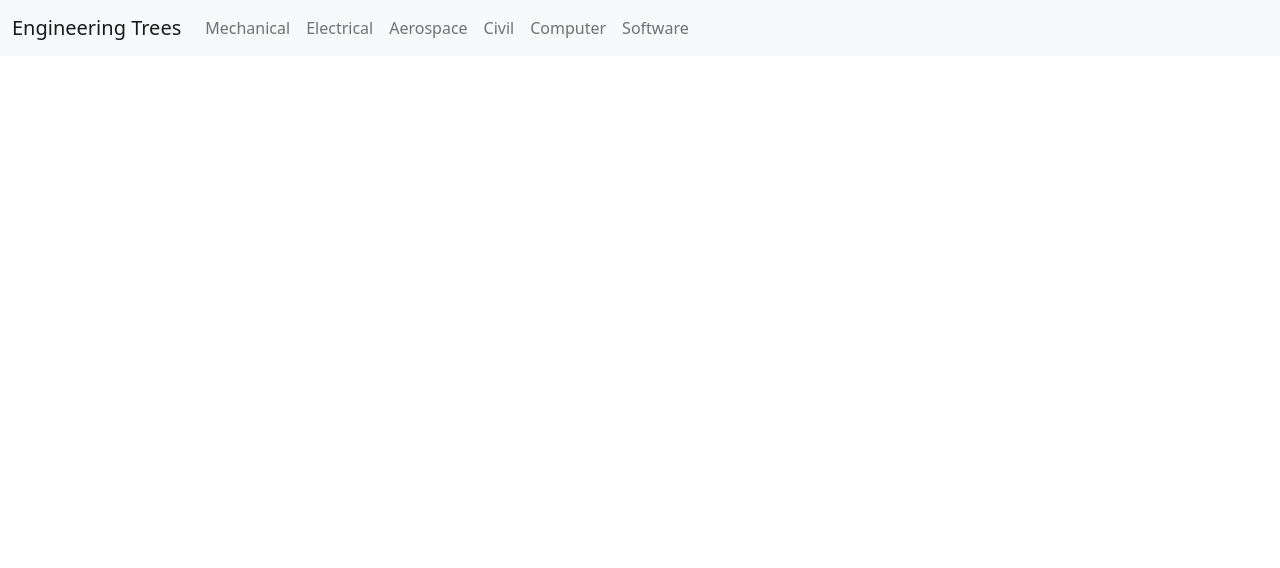
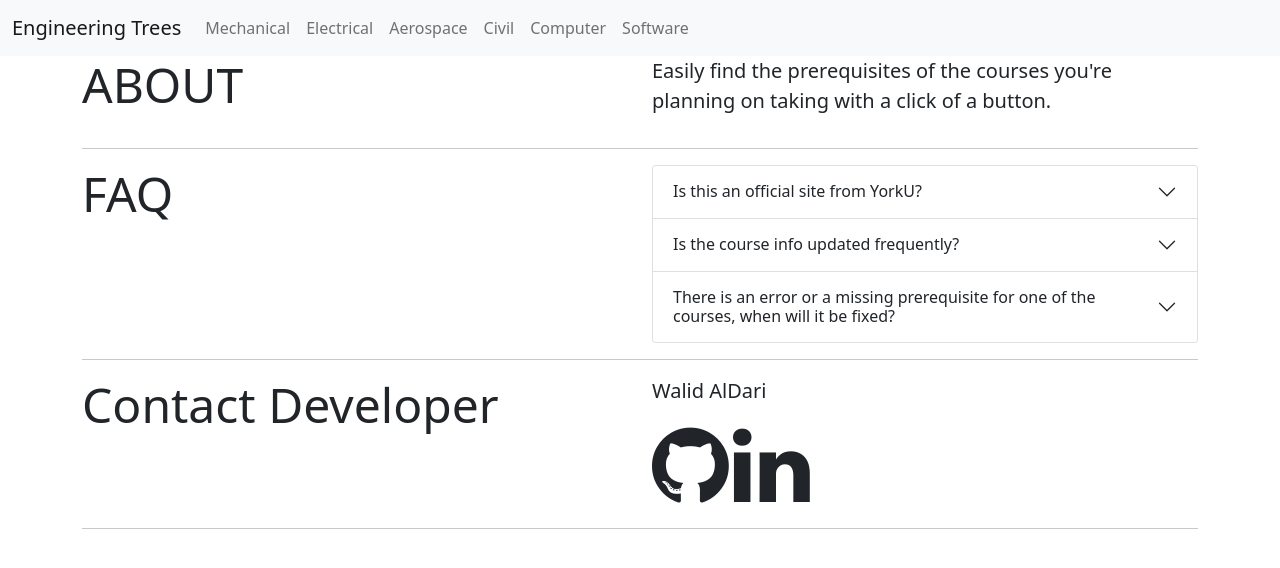
Before and after one commit to walido2001/course-prerequisite-navigator, a Flask app: page / in a window 1280 px wide. Shown: the top 568 px of the page. Run offline with Flask 2, Linux system fonts and the light colour scheme.

Commit message:
Homepage Added

```diff
--- a/main.py
+++ b/main.py
@@ -8,7 +8,7 @@ app = Flask(__name__)
 
 @app.route('/')
 def hello_world():
-    return render_template("base.html")
+    return render_template("home.html")
 
 # CIVIL
 
--- a/templates/base.html
+++ b/templates/base.html
@@ -5,6 +5,7 @@
     <link rel="stylesheet" type="text/css" href="base.css">
     <link href="https://cdn.jsdelivr.net/npm/bootstrap@5.0.1/dist/css/bootstrap.min.css" rel="stylesheet"
         integrity="sha384-+0n0xVW2eSR5OomGNYDnhzAbDsOXxcvSN1TPprVMTNDbiYZCxYbOOl7+AMvyTG2x" crossorigin="anonymous">
+    <link rel="stylesheet" href="https://cdnjs.cloudflare.com/ajax/libs/font-awesome/4.7.0/css/font-awesome.min.css">
     <script src="https://cdn.jsdelivr.net/npm/bootstrap@5.0.1/dist/js/bootstrap.bundle.min.js"
         integrity="sha384-gtEjrD/SeCtmISkJkNUaaKMoLD0//ElJ19smozuHV6z3Iehds+3Ulb9Bn9Plx0x4"
         crossorigin="anonymous"></script>
--- /dev/null
+++ b/templates/home.html
@@ -0,0 +1,91 @@
+{% extends "base.html" %}
+{% block title %} Home {% endblock %}
+{% block courseCols %}
+
+<div class="container-fluid">
+
+    <div class="row">
+
+      <div class="col">
+        <h1 class="display-5">ABOUT</h1>
+      </div>
+
+      <div class="col">
+        <p class="lead">Easily find the prerequisites of the courses you're planning on taking with a click of a button.</p>
+      </div>
+
+    </div>
+
+    <hr />
+
+    <div class="row">
+
+      <div class="col">
+        <h1 class="display-5">FAQ</h1>
+      </div>
+
+      <div class="col">
+
+        <div class="accordion" id="accordionExample">
+            <div class="accordion-item">
+              <h2 class="accordion-header" id="headingOne">
+                <button class="accordion-button collapsed" type="button" data-bs-toggle="collapse" data-bs-target="#collapseOne" aria-expanded="false" aria-controls="collapseOne">
+                  Is this an official site from YorkU?
+                </button>
+              </h2>
+              <div id="collapseOne" class="accordion-collapse collapse" aria-labelledby="headingOne" data-bs-parent="#accordionExample">
+                <div class="accordion-body">
+                  <strong>No</strong>, this website was created Walid AlDari, an undergraduate SE student, and was not instructed nor sponsored by York University to create this website. This was simply a side project created to make engineers' lives less miserable.
+                </div>
+              </div>
+            </div>
+            <div class="accordion-item">
+              <h2 class="accordion-header" id="headingTwo">
+                <button class="accordion-button collapsed" type="button" data-bs-toggle="collapse" data-bs-target="#collapseTwo" aria-expanded="false" aria-controls="collapseTwo">
+                  Is the course info updated frequently?
+                </button>
+              </h2>
+              <div id="collapseTwo" class="accordion-collapse collapse" aria-labelledby="headingTwo" data-bs-parent="#accordionExample">
+                <div class="accordion-body">
+                  <strong>Prerequisite info on this site will be updated at start of every summer</strong>, therefore any updates to course info that occur over the course of the fall/winter/remaining summer will not be applied to this website.
+                </div>
+              </div>
+            </div>
+            <div class="accordion-item">
+              <h2 class="accordion-header" id="headingThree">
+                <button class="accordion-button collapsed" type="button" data-bs-toggle="collapse" data-bs-target="#collapseThree" aria-expanded="false" aria-controls="collapseThree">
+                  There is an error or a missing prerequisite for one of the courses, when will it be fixed?
+                </button>
+              </h2>
+              <div id="collapseThree" class="accordion-collapse collapse" aria-labelledby="headingThree" data-bs-parent="#accordionExample">
+                <div class="accordion-body">
+                  <strong>Please fill up the form in the "Report" section of the site</strong> which is found in far left of the navigation bar, and then the error will be fixed asap.
+                </div>
+              </div>
+            </div>
+          </div>
+
+      </div>
+
+    </div>
+
+    <hr />
+
+    <div class="row">
+
+        <div class="col">
+          <h1 class="display-5">Contact Developer</h1>
+        </div>
+
+        <div class="col">
+          <p class="lead">Walid AlDari</p>
+          <a href="https://github.com/walido2001" class="fa fa-github" style="font-size: 7vw;"></a>
+          <a href="www.linkedin.com/in/walidald" class="fa fa-linkedin" style="font-size: 7vw;"></a>
+        </div>
+
+      </div>
+
+    <hr />
+  </div>
+
+{% endblock %}
```
Also changed, not shown: 1 other file.
